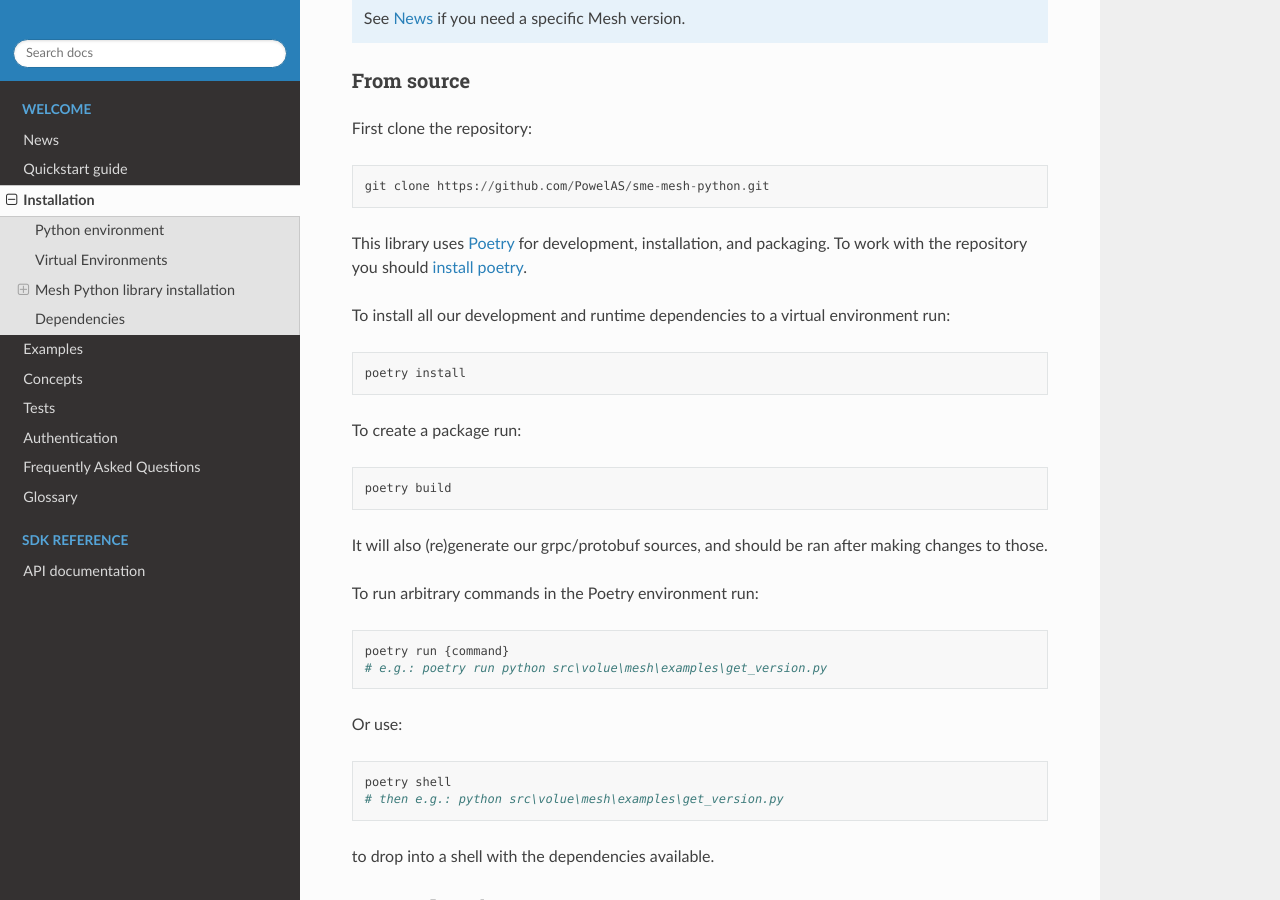
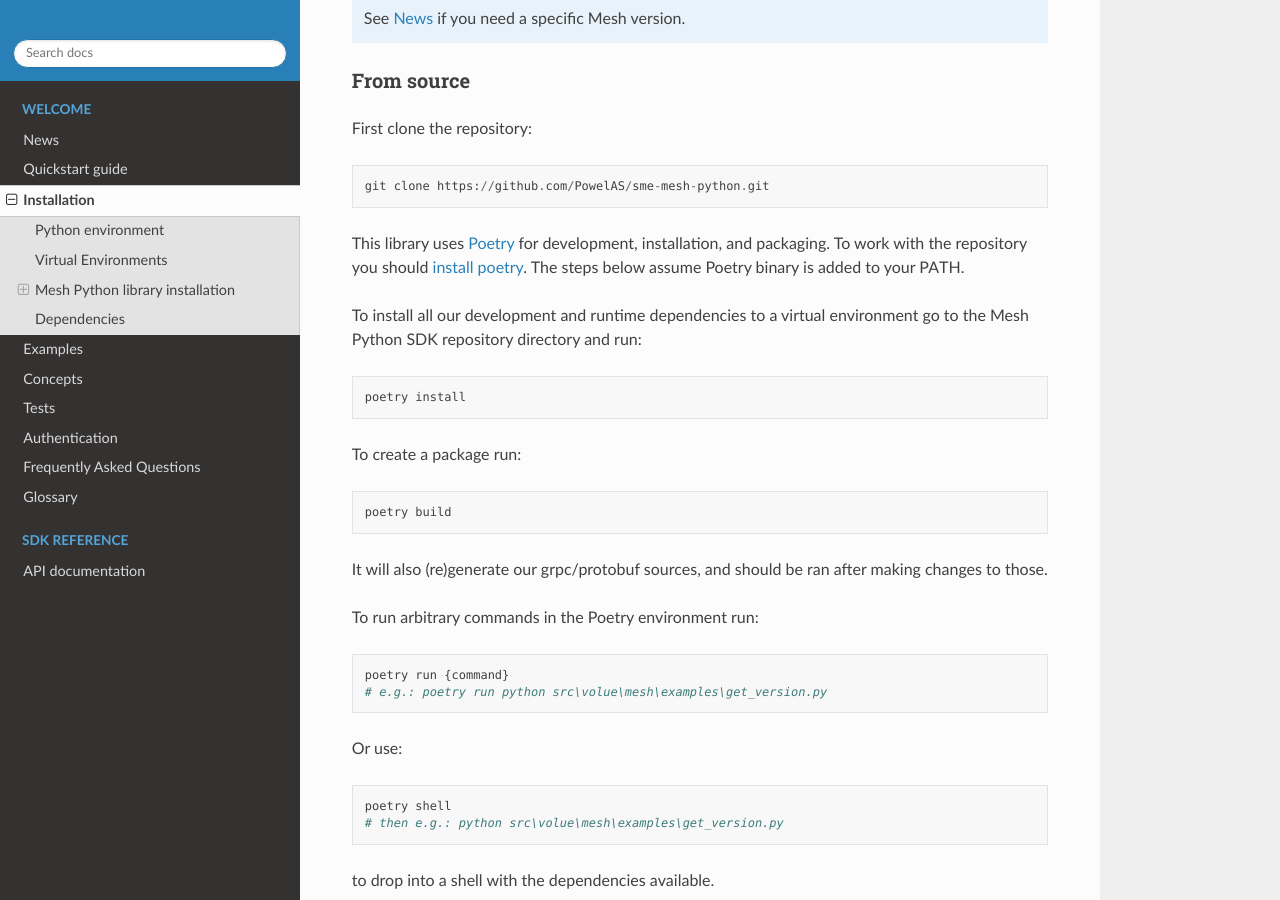
Before and after one commit to Volue-Public/energy-mesh-python, a Sphinx documentation site: the page built from docs/source/installation.rst, in a window 1280 px wide and 900 px high, scrolled down 1255 px. Built offline with Sphinx 7.4.7 and the Read the Docs theme 2.0.0, drawn with Linux system fonts in a browser that asks for light colours; some of the changed text lies outside the part shown.

Commit message:
Update documentation on Poetry

```diff
--- a/docs/source/installation.rst
+++ b/docs/source/installation.rst
@@ -14,7 +14,7 @@
 
 When working with multiple python projects they may depend on different python versions or versions of external libraries. For this purpose, the standard library comes with a concept called "Virtual Environments" to help maintain these separate versions.
 
-In-depth information can be found under Pythons official documentation for the `Virtual Environments and Packages <https://docs.python.org/3/tutorial/venv.html>`_.
+In-depth information can be found under Python's official documentation for the `Virtual Environments and Packages <https://docs.python.org/3/tutorial/venv.html>`_.
 
 Here is a quick way:
 
@@ -60,9 +60,10 @@
 
 
 This library uses `Poetry`_ for development, installation, and packaging. To
-work with the repository you should `install poetry <https://python-poetry.org/docs/#installation>`_.
+work with the repository you should `install poetry <https://github.com/python-poetry/poetry#installation>`_.
+The steps below assume Poetry binary is added to your PATH.
 
-To install all our development and runtime dependencies to a virtual environment run::
+To install all our development and runtime dependencies to a virtual environment go to the Mesh Python SDK repository directory and run::
 
   poetry install
 
```
